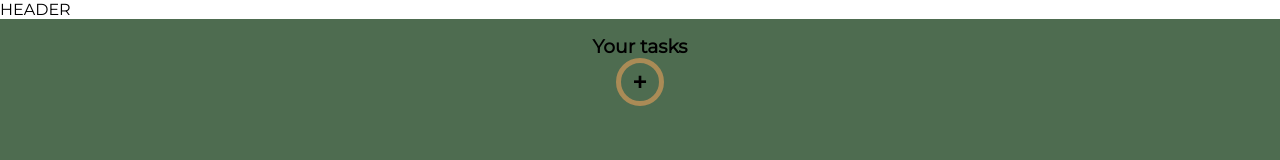
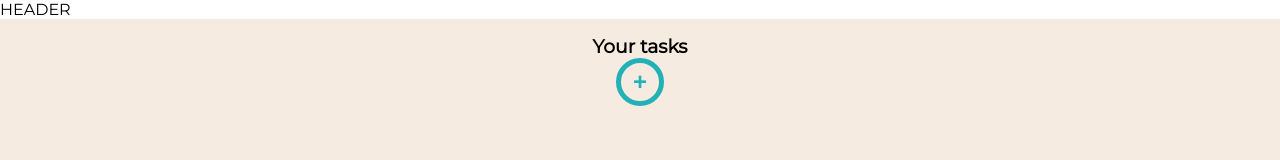
Before and after one commit to bciernia/ToDoList, a website with bundled scripts: page index.html in a window 1280 px wide. Built offline with nearby package versions, Linux system fonts and the light colour scheme.

Commit message:
Changed color theme

```diff
--- a/css/style.css
+++ b/css/style.css
@@ -1,9 +1,10 @@
 :root{
-    --headerColor: #395144;
-    --primaryColor: #4E6C50;
-    --secondaryColor: #AA8B56;
-    --footerColor: #F0EBCE;
-    --textColor: #000000;
+    --headerColor: #FEFCF3;
+    --primaryColor: #F5EBE0;
+    --secondaryColor: #22b1b6;
+    --footerColor: #DBA39A;
+    --textColor: #22b1b6;
+    --btnTextColor: #22b1b6;
 }
 
 *{
@@ -14,6 +15,7 @@
 
 body{
     font-family: "Montserrat", sans-serif;
+    font-color: var(--textColor);
 }
 
 .main-container{
@@ -84,7 +86,7 @@ body{
     padding: 1rem;
     margin: .75rem 0;
     border-radius: 50px;
-    border: 3px solid;
+    border: 4px solid var(--secondaryColor);
 }
 
 .task p{
@@ -96,7 +98,7 @@ body{
 
 .btn{
     background-color: transparent;
-    color: var(--textColor);
+    color: var(--btnTextColor);
     font-weight: bold;
     font-size: 1.5rem;
     border: none
```
